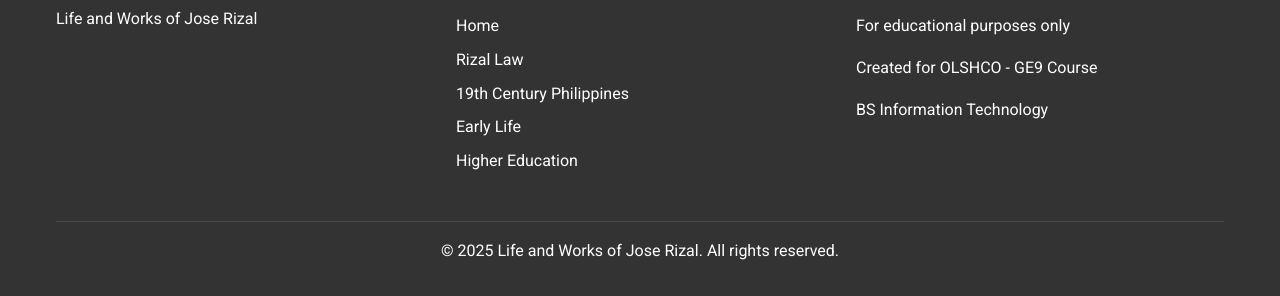
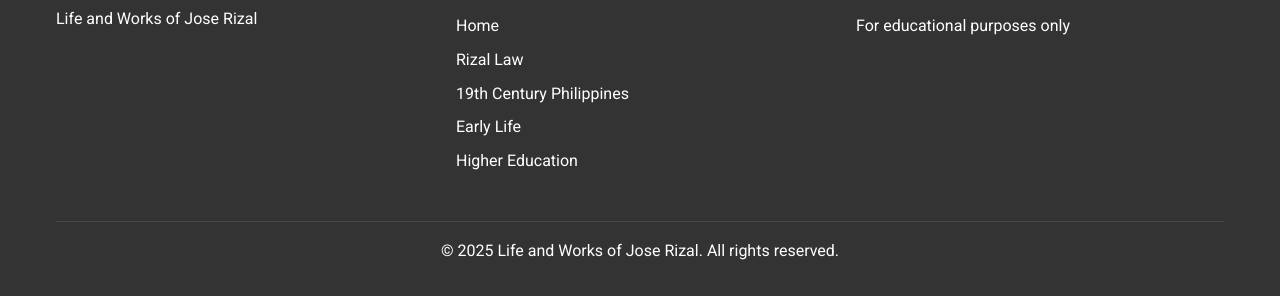
Before and after one commit to kirinshaf7/rizal-life-and-works, a plain HTML site: page higher-education.html in a window 1280 px wide. Shown: the part 8012-8308 px from the top of the page. Drawn offline with nearby package versions, Linux system fonts and the light colour scheme.

Commit message:
Update higher-education.html

```diff
--- a/higher-education.html
+++ b/higher-education.html
@@ -410,8 +410,6 @@
                 <div class="footer-contact">
                     <h3>Contact</h3>
                     <p>For educational purposes only</p>
-                    <p>Created for OLSHCO - GE9 Course</p>
-                    <p>BS Information Technology</p>
                 </div>
             </div>
             <div class="footer-bottom">
```
